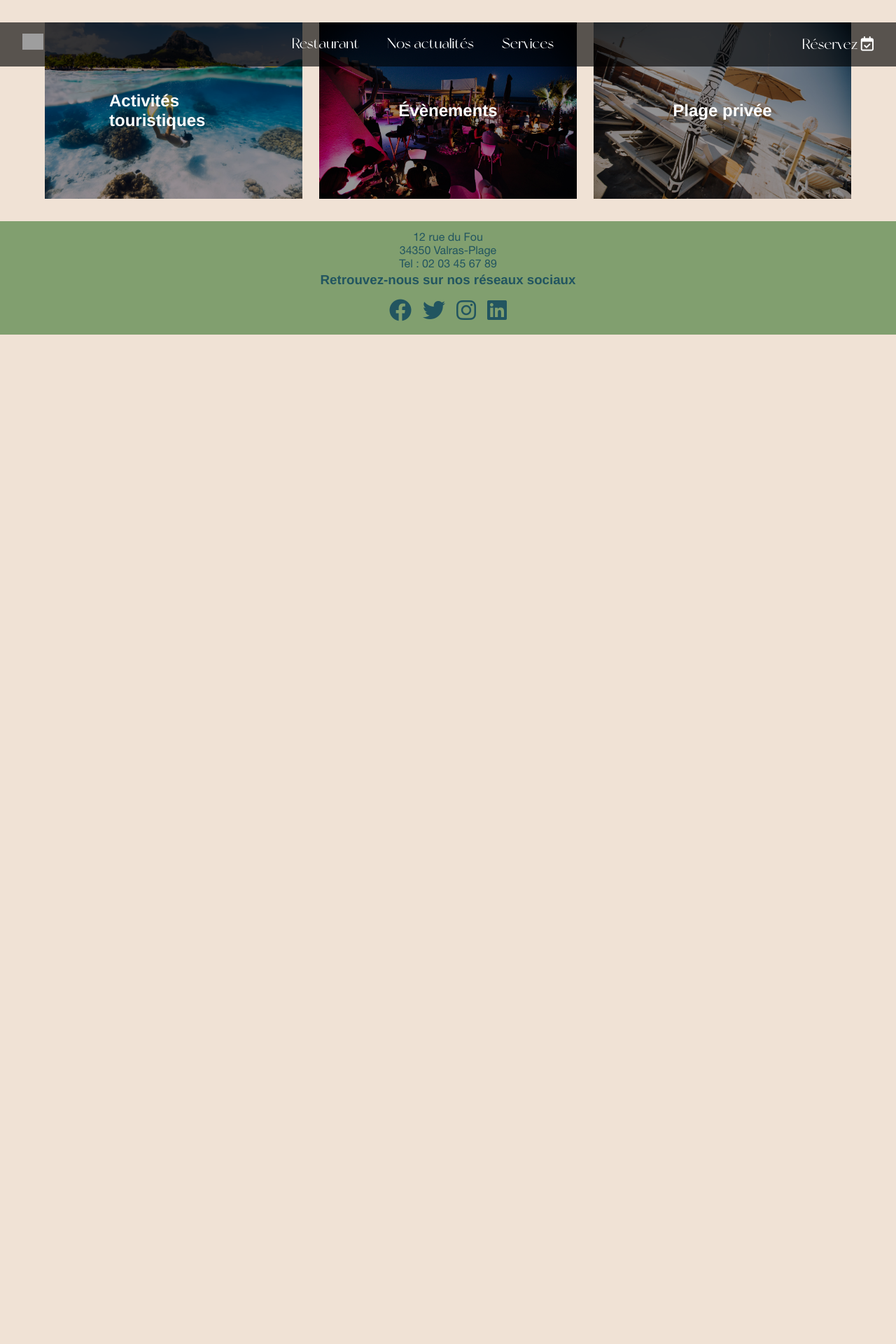
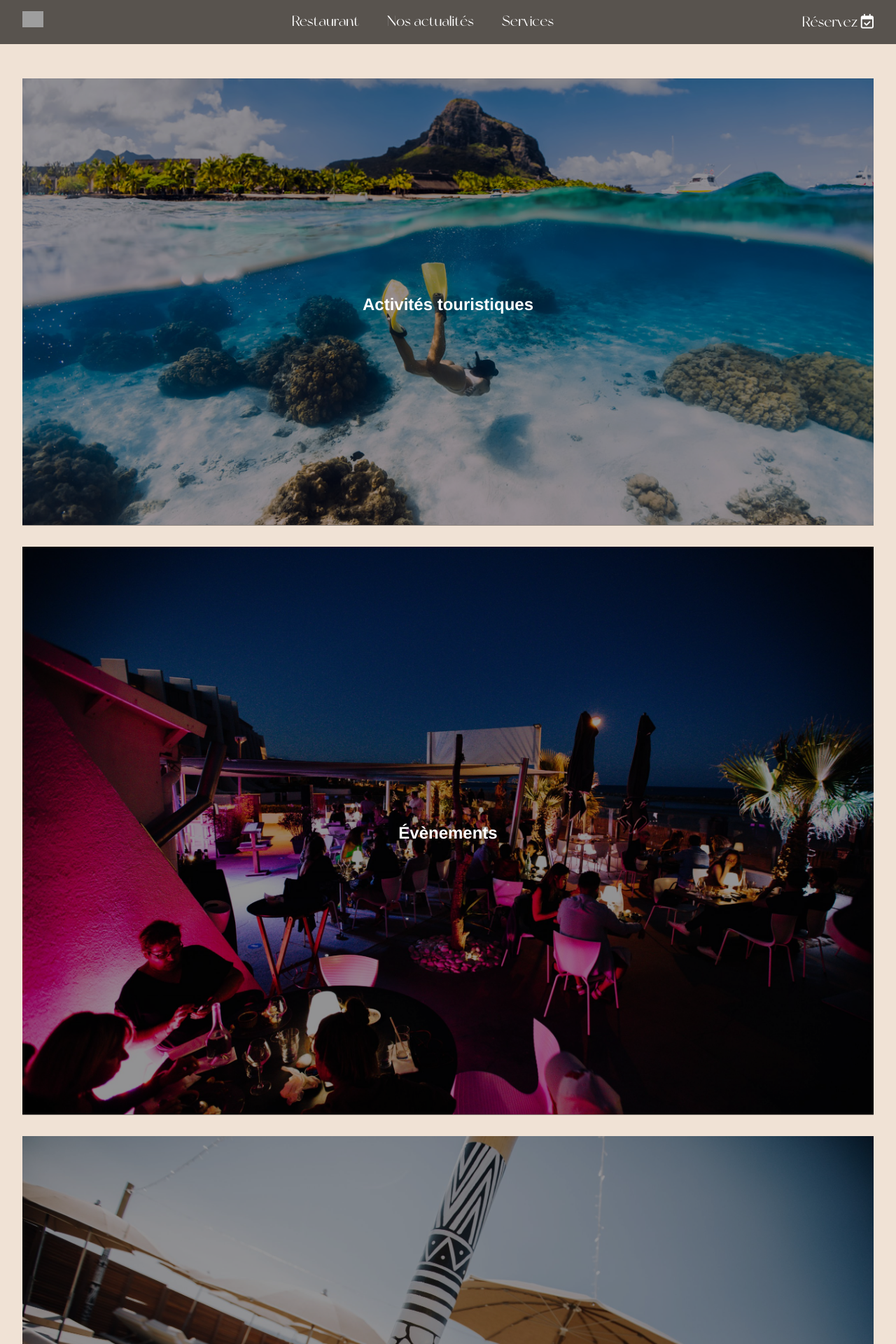
Before and after one commit to lclhugo/mspr-paillote-du-soleil, a Symfony app: template templates/services/index.html.twig in a window 1280 px wide. Shown: the top 1920 px of the page at 70% size. Before the commit the page ends 478 px from the top, so only its background shows below. Run offline with Twig, Linux system fonts and the light colour scheme; the template is opened without the code that fills it, so the values that code supplies are empty; some libraries are stand-ins or nearby versions; grey boxes are pictures that could not be loaded.

Commit message:
page done

```diff
--- a/assets/css/pages/_services.scss
+++ b/assets/css/pages/_services.scss
@@ -0,0 +1,21 @@
+@use "../base/variables";
+
+.services-page {
+    display: flex;
+    flex-direction: column!important;
+    margin: 0 2rem!important;
+
+    .card:first-of-type {
+margin-top: 7rem;
+
+    }
+    .card:last-of-type{
+        margin-bottom: 1rem;
+    }
+    .card {
+        .blur {
+
+            bottom: .4rem!important;
+        }
+    }
+}
--- a/public/css/style.css
+++ b/public/css/style.css
@@ -45,6 +45,21 @@ a:hover {
 
 .dropdown-menu {
   display: none;
+}
+
+.services-page {
+  display: flex;
+  flex-direction: column !important;
+  margin: 0 2rem !important;
+}
+.services-page .card:first-of-type {
+  margin-top: 7rem;
+}
+.services-page .card:last-of-type {
+  margin-bottom: 1rem;
+}
+.services-page .card .blur {
+  bottom: 0.4rem !important;
 }
 
 h1 {
--- a/templates/services/index.html.twig
+++ b/templates/services/index.html.twig
@@ -4,7 +4,9 @@
 
 {% block body %}
 
-<section class="proposals">
+<div class="main-contrainer">
+
+    <section class="proposals services-page">
         <div class="card">
             <a href="{{ path('app_activities') }}">
                 <div class="blur"></div>
@@ -32,4 +34,5 @@
                 <p class="card__text">Plage privée</p>
             </a>
         </div>
+    </div>
     {% endblock %}
```
Also changed, not shown: 1 other file. Lines whose indentation alone changed are shown as unchanged.
